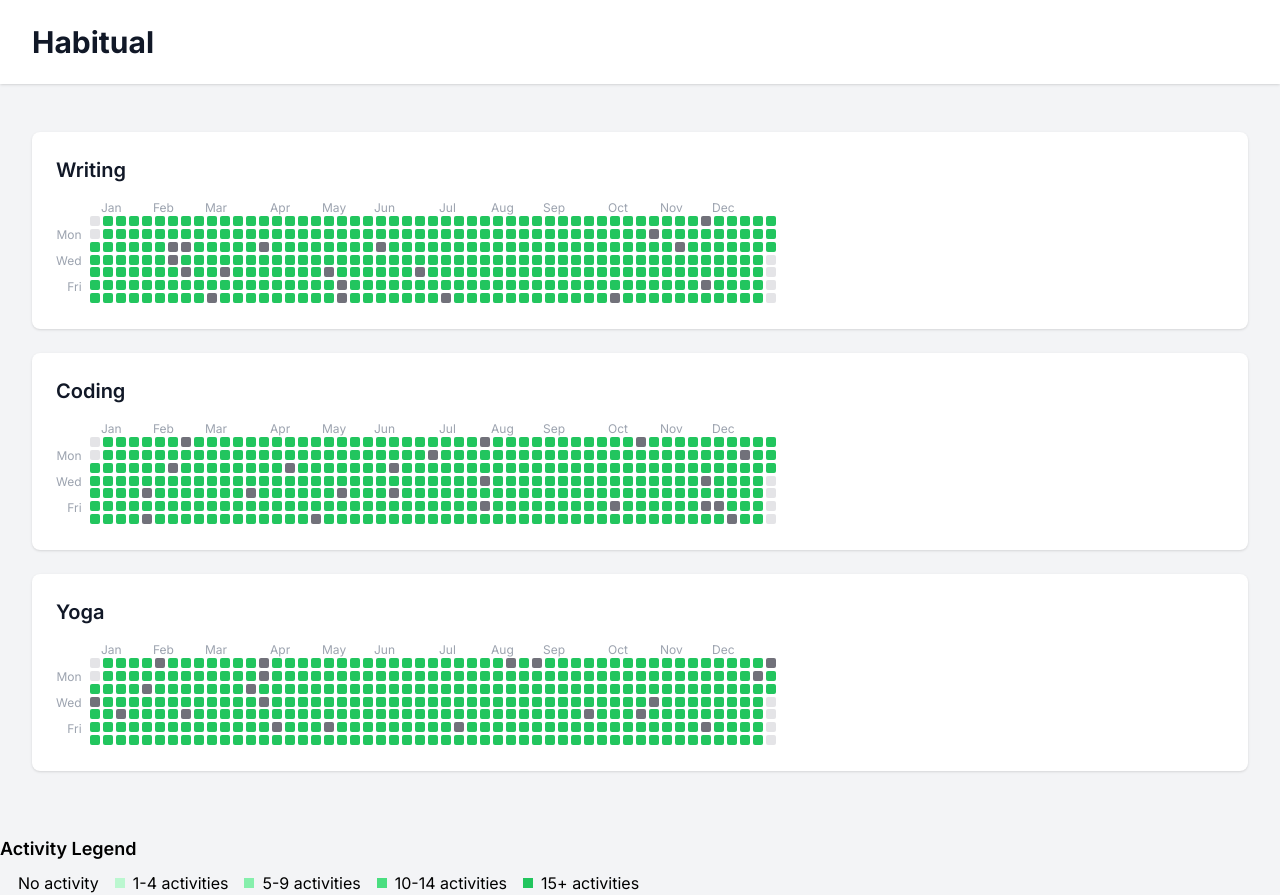
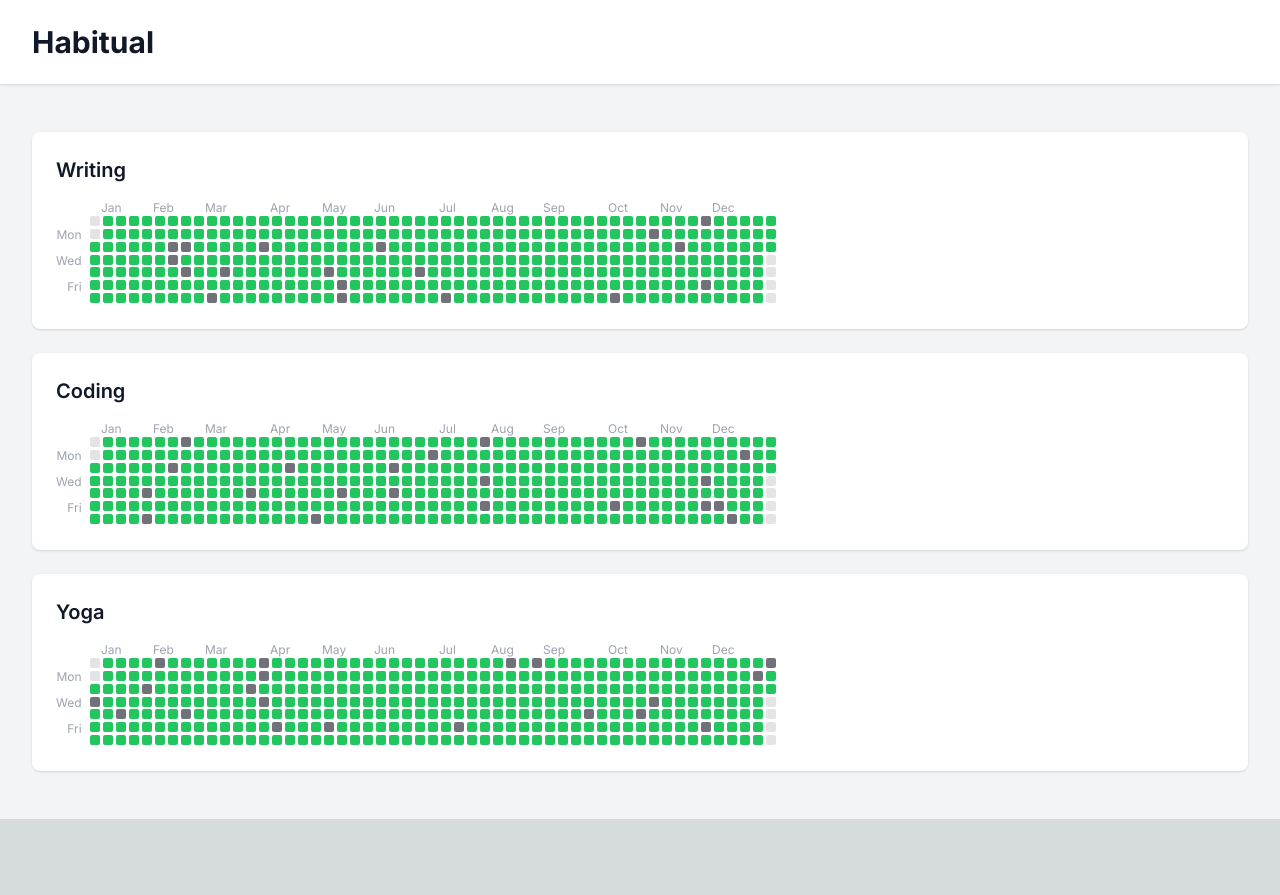
Before and after one commit to mgrauer/habitual, a Next.js app: page / in a window 1280 px wide. After the commit the page ends 819 px from the top, so only its background shows below. Built offline with nearby package versions, Linux system fonts and the light colour scheme.

Commit message:
Hide activity count legend

```diff
--- a/app/page.tsx
+++ b/app/page.tsx
@@ -94,7 +94,7 @@
         </div>
 
 
-      <div className="mt-4">
+      {/* <div className="mt-4">
         <h3 className="text-lg font-semibold mb-2">Activity Legend</h3>
         <div className="flex items-center space-x-4">
           <div className="flex items-center">
@@ -118,7 +118,7 @@
             <span>15+ activities</span>
           </div>
         </div>
-      </div>
+      </div> */}
       </main>
     </div>
   )
```
